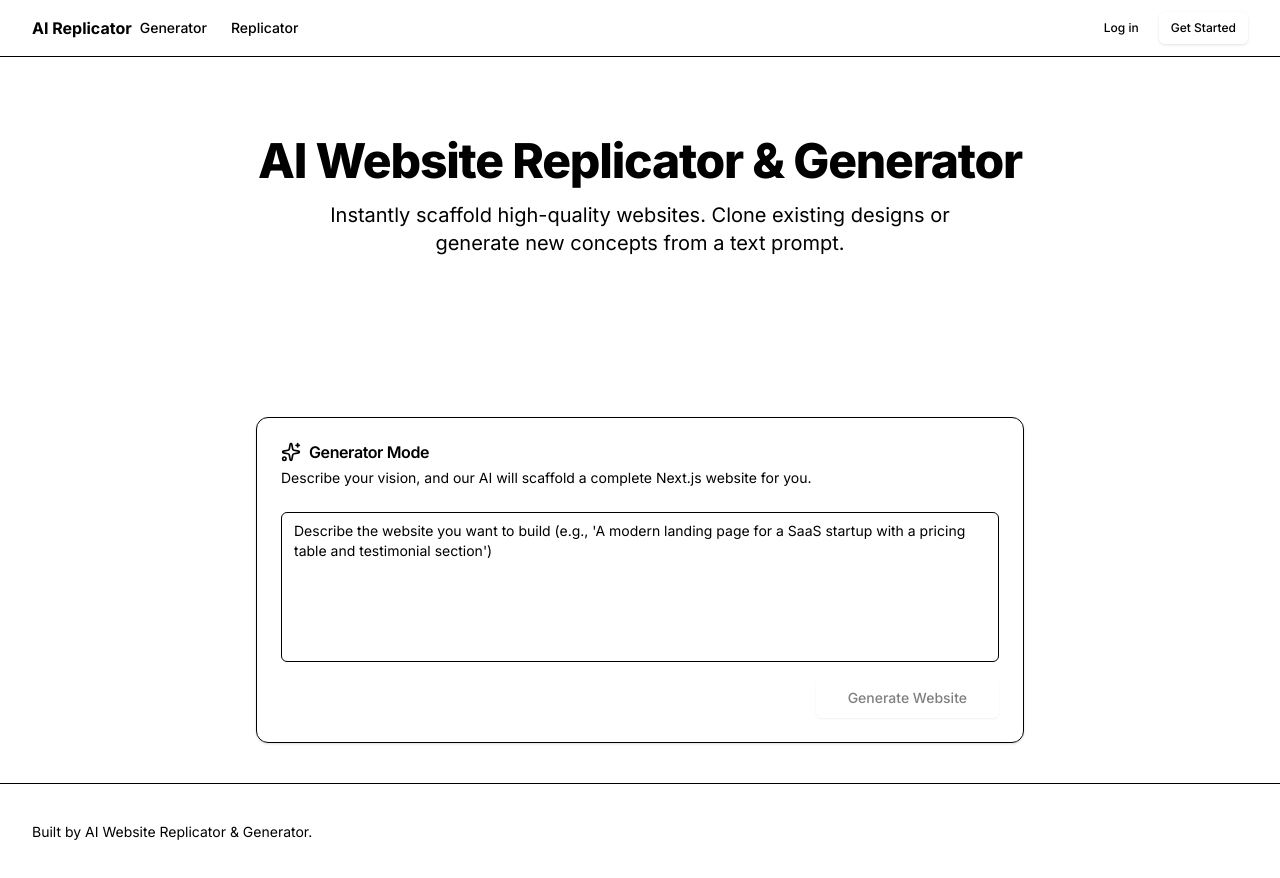
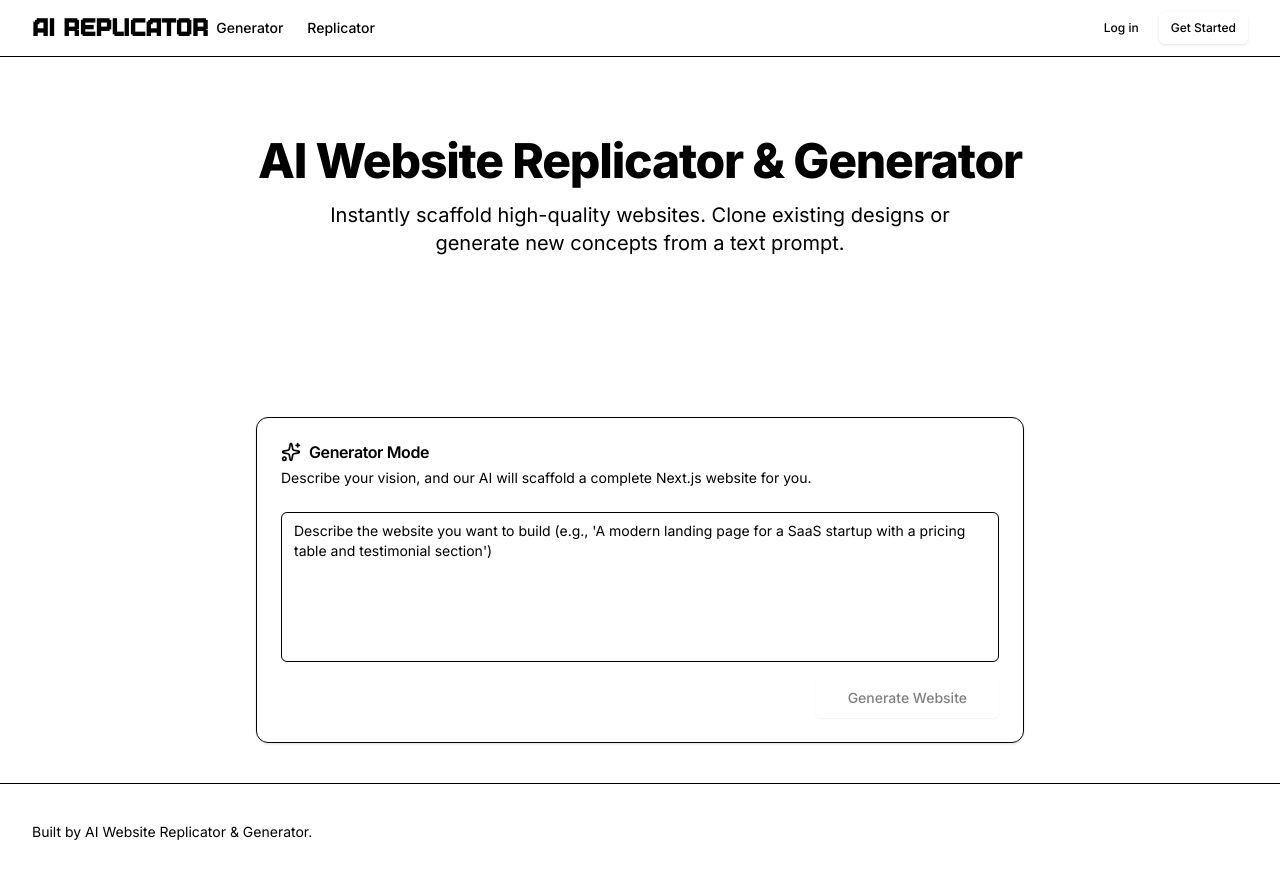
Before and after one commit to RashdAssad/unnon.se, a Next.js app: page / in a window 1280 px wide. Built offline with nearby package versions, Linux system fonts and the light colour scheme.

Commit message:
feat(ui): implement custom Klaxon font for header branding

```diff
--- a/src/app/layout.tsx
+++ b/src/app/layout.tsx
@@ -1,10 +1,16 @@
 import type { Metadata } from "next"
 import { Inter } from "next/font/google"
+import localFont from "next/font/local"
 import "./globals.css"
 import Header from "@/components/Header"
 import Footer from "@/components/Footer"
 
 const inter = Inter({ subsets: ["latin"] })
+
+const klaxon = localFont({
+  src: "./fonts/Klaxon-Crunchy.otf",
+  variable: "--font-klaxon",
+})
 
 export const metadata: Metadata = {
   title: "AI Website Replicator & Generator",
@@ -18,7 +24,7 @@ export default function RootLayout({
 }>) {
   return (
     <html lang="en">
-      <body className={inter.className}>
+      <body className={`${inter.className} ${klaxon.variable}`}>
         <LayoutContent>{children}</LayoutContent>
       </body>
     </html>
--- a/src/components/Header.tsx
+++ b/src/components/Header.tsx
@@ -6,8 +6,8 @@ export default function Header() {
     <header className="sticky top-0 z-50 w-full border-b bg-background/95 backdrop-blur supports-[backdrop-filter]:bg-background/60">
       <div className="container flex h-14 items-center justify-between">
         <div className="flex items-center gap-2">
-          <Link href="/" className="flex items-center space-x-2">
-            <span className="font-bold inline-block">AI Replicator</span>
+          <Link href="/" className="flex items-center space-x-2 no-underline hover:no-underline">
+            <span className="font-klaxon font-bold text-2xl inline-block">AI Replicator</span>
           </Link>
           <nav className="flex items-center gap-6 text-sm font-medium">
             <Link href="/" className="transition-colors hover:text-foreground/80 text-foreground">
--- a/tailwind.config.ts
+++ b/tailwind.config.ts
@@ -58,6 +58,9 @@ const config = {
         md: "calc(var(--radius) - 2px)",
         sm: "calc(var(--radius) - 4px)",
       },
+      fontFamily: {
+        klaxon: ["var(--font-klaxon)"],
+      },
       keyframes: {
         "accordion-down": {
           from: { height: "0" },
```
Also changed, not shown: src/app/fonts/Klaxon-Crunchy.otf (added).
